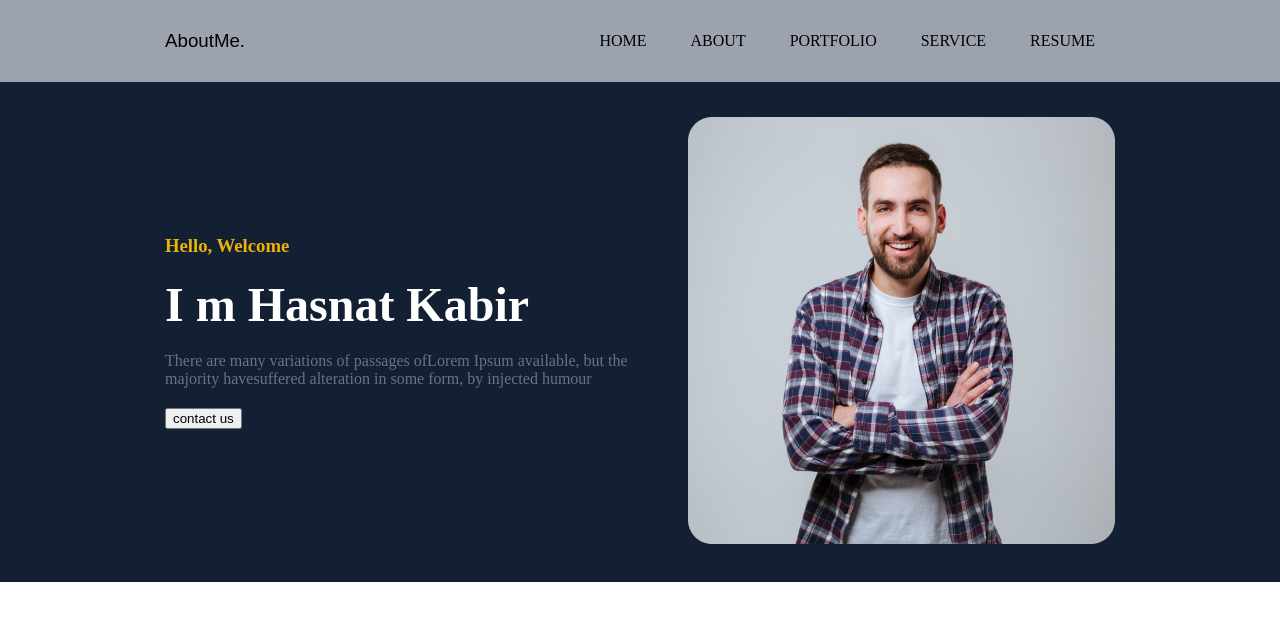
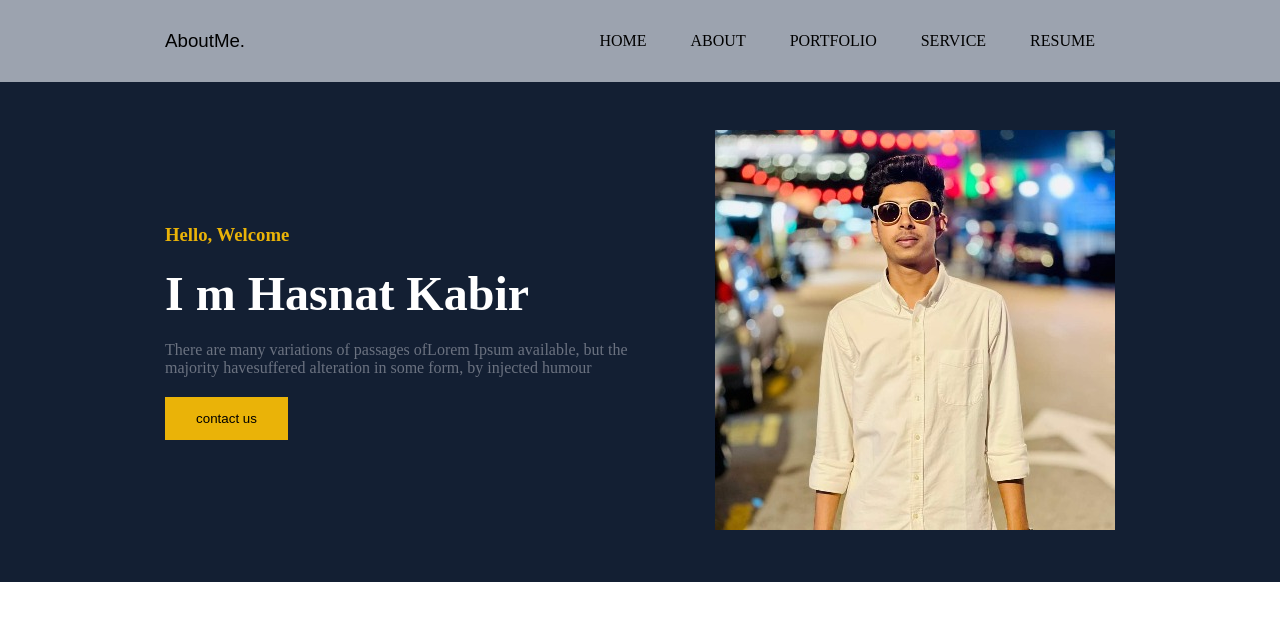
Before and after one commit to Hasnat5502/portfolio-website, a plain HTML site: page index.html in a window 1280 px wide. Drawn offline with Linux system fonts and the light colour scheme; a web font is replaced by a local one.

Commit message:
Adding my personal picture and upgrade contact us button

```diff
--- a/index.html
+++ b/index.html
@@ -28,12 +28,12 @@
                 <p>There are many variations of passages ofLorem Ipsum
                     available, but the majority havesuffered alteration in some
                    form, by injected humour</p>
-                <button>contact us</button>
+                <button class="contact-us">contact us</button>
 
 
             </div>
             <div class="image">
-                <img src="photos/Rectangle 1037.png" alt="">
+                <img src="photos/1000020251_adobe_express (1).jpeg" alt="">
             </div>
 
         </section>
--- a/style .css
+++ b/style .css
@@ -47,3 +47,13 @@
     font-size: 16px;
     margin-bottom: 20px;
 }
+.contact-us{
+    height: 43px;
+    width: 123px;
+    background-color:#EAB308 ;
+    color: black;
+    border: 0px;
+}
+.image{
+   overflow: hidden;
+}
```
Also changed, not shown: photos/1000020251_adobe_express (1).jpeg (added), photos/Rectangle 1037.jpg (deleted), photos/Rectangle 1037.png (deleted).
